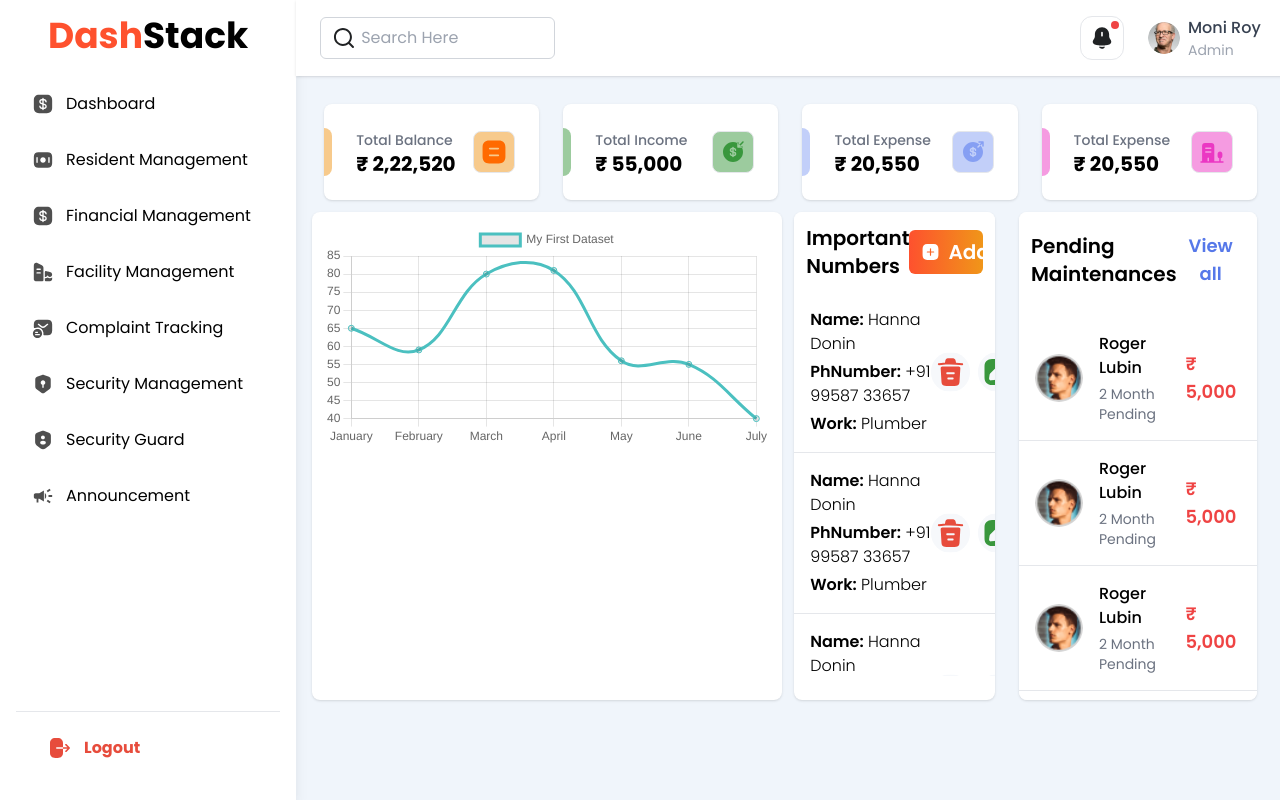
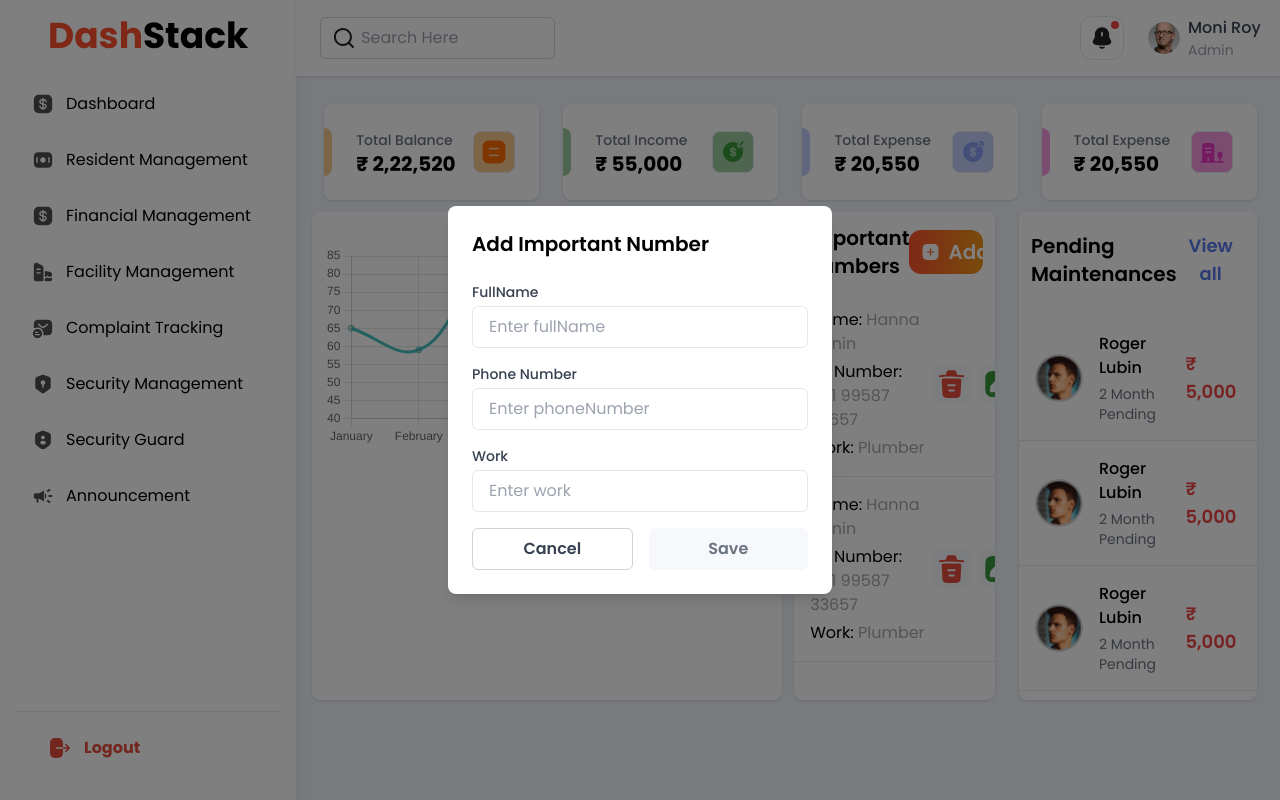
Before and after one commit to srpratik127/society-management, a React (Create React App) app in the folder frontend/: page /admin in a window 1280 px wide. Both pictures are taken after a click on the button "Add". Built offline with nearby package versions, Linux system fonts and the light colour scheme.

Commit message:
create dashboard popup

```diff
--- a/frontend/src/App.css
+++ b/frontend/src/App.css
@@ -27,3 +27,20 @@ input[type="checkbox"]:checked::after {
   left: 0.5px;
   top: -4px;
 }
+
+::-webkit-scrollbar {
+  width: 5px;
+}
+
+::-webkit-scrollbar-track {
+  background: #F4F4F4;
+}
+
+::-webkit-scrollbar-thumb {
+  background-color: #202224;
+  border-radius: 10px;
+  }
+
+::-webkit-scrollbar-thumb:hover {
+  background: #202224;
+}
--- a/frontend/src/components/Sidebar.js
+++ b/frontend/src/components/Sidebar.js
@@ -1,6 +1,5 @@
 import React, { useState } from "react";
 import { sidebardata } from "../data/sidebardata";
-import { useLocation } from "react-router-dom";
 
 const Sidebar = () => {
   const [activeDropdown, setActiveDropdown] = useState(null);
--- a/frontend/src/components/admin/ImportantNum.js
+++ b/frontend/src/components/admin/ImportantNum.js
@@ -1,13 +1,36 @@
-import React from 'react'
-import { ImportantNumbers } from '../../data/admindashbord'
+import React, { useState } from "react";
+import { ImportantNumbers } from "../../data/admindashbord";
+import ImportantNumber from "../models/ImportantNumber";
+import DeleteModel from "../models/DeleteModel";
 
-const ImportantNum = () => {
+export const ImportantNum = () => {
+  const [isOpen, setIsOpen] = useState(false);
+  const [selectedNumber, setSelectedNumber] = useState(null);
+  const [openDelete, setOpenDelete] = useState(false);
+
+  const handleEdit = (number) => {
+    setSelectedNumber(number);
+    setIsOpen(true);
+  };
+
+  const handleAdd = () => {
+    setSelectedNumber(null);
+    setIsOpen(true);
+  };
+
   return (
     <>
       <div className="flex justify-between items-center text-xl font-semibold bg-white p-3 rounded-lg">
         <h1>Important Numbers</h1>
-                <button className="flex items-center space-x-2 p-2 px-3 rounded-md text-white bg-gradient-to-r from-[#FE512E] to-[#F09619]">
-                    <img src="/assets/add-square.svg" alt="Add Icon" className="h-5 w-5" />
+        <button
+          onClick={handleAdd}
+          className="flex items-center space-x-2 p-2 px-3 rounded-xl text-white bg-gradient-to-r from-[#FE512E] to-[#F09619]"
+        >
+          <img
+            src="/assets/add-square.svg"
+            alt="Add Icon"
+            className="h-5 w-5"
+          />
           <span>Add</span>
         </button>
       </div>
@@ -20,36 +43,52 @@ const ImportantNum = () => {
           >
             <div className="space-y-1">
               <span className="block">
-                                <span className="font-semibold">Name:</span>{" "}
-                                <span className="font-light">{importantNumber.Name}</span>
+                <span>Name:</span>{" "}
+                <span className="text-[#A7A7A7]">{importantNumber.Name}</span>
               </span>
               <span className="block">
-                                <span className="font-semibold">PhNumber:</span>{" "}
-                                <span className="font-light">{importantNumber.PhNumber}</span>
+                <span>Ph Number:</span>{" "}
+                <span className="text-[#A7A7A7]">
+                  +91 {importantNumber.PhNumber}
+                </span>
               </span>
               <span className="block">
-                                <span className="font-semibold">Work:</span>{" "}
-                                <span className="font-light">{importantNumber.Work}</span>
+                <span>Work:</span>{" "}
+                <span className="text-[#A7A7A7]">{importantNumber.Work}</span>
               </span>
             </div>
             <div className="flex space-x-2 items-center">
               <img
+                onClick={() => setOpenDelete(true)}
                 src="/assets/delete.svg"
                 alt="Delete Icon"
-                                className="h-10 w-10  cursor-pointer hover:bg-gray-100 rounded-full"
+                className="h-10 w-10 cursor-pointer"
               />
               <img
                 src="/assets/edit.svg"
                 alt="Edit Icon"
-                                className="h-10 w-10  cursor-pointer hover:bg-gray-100 rounded-full"
+                className="h-10 w-10 cursor-pointer"
+                onClick={() => handleEdit(importantNumber)}
               />
             </div>
           </div>
         ))}
       </div>
 
+      {isOpen && (
+        <ImportantNumber
+          closePopup={() => setIsOpen(false)}
+          initialData={selectedNumber}
+        />
+      )}
+
+      {openDelete && (
+        <DeleteModel
+          closePopup={() => setOpenDelete(false)}
+        />
+      )}
     </>
-    )
-}
+  );
+};
 
-export default ImportantNum
+export default ImportantNum;
--- /dev/null
+++ b/frontend/src/components/models/DeleteModel.js
@@ -0,0 +1,31 @@
+import React from "react";
+
+const DeleteModel = ({ closePopup, onDelete }) => {
+  return (
+    <div className="fixed inset-0 flex items-center justify-center z-50">
+      <div className="fixed inset-0 bg-black opacity-50"></div>
+      <div className="bg-white p-6 rounded-xl shadow-lg z-10 w-full max-w-96 mx-auto">
+        <h2 className="text-xl font-semibold mb-5">Delete Number?</h2>
+        <p className="text-sm text-[#A7A7A7]">
+          Are you sure you want to delete this number?
+        </p>
+        <div className="flex mt-4">
+          <button
+            className="bg-gray-300 w-full hover:bg-gray-400 text-gray-700 py-2 px-4 rounded-lg mr-4"
+            onClick={closePopup}
+          >
+            Cancel
+          </button>
+          <button
+            className="bg-red-500 w-full hover:bg-red-700 text-white py-2 px-4 rounded-lg"
+            onClick={onDelete}
+          >
+            Delete
+          </button>
+        </div>
+      </div>{" "}
+    </div>
+  );
+};
+
+export default DeleteModel;
--- /dev/null
+++ b/frontend/src/components/models/ImportantNumber.js
@@ -0,0 +1,138 @@
+import React, { useEffect, useState } from "react";
+
+const ImportantNumber = ({ closePopup, initialData }) => {
+  const [formData, setFormData] = useState({
+    fullName: "",
+    phoneNumber: "",
+    work: "",
+  });
+  const [errors, setErrors] = useState({});
+
+  useEffect(() => {
+    if (initialData) {
+      setFormData({
+        fullName: initialData.Name,
+        phoneNumber: initialData.PhNumber,
+        work: initialData.Work,
+      });
+    } else {
+      setFormData({ fullName: "", phoneNumber: "", work: "" });
+    }
+  }, [initialData]);
+
+  const validate = () => {
+    const { fullName, phoneNumber, work } = formData;
+    const newErrors = {
+      fullName: !fullName.trim()
+        ? "Full Name is required."
+        : fullName.length < 2
+        ? "Must be at least 2 characters."
+        : "",
+      phoneNumber: !phoneNumber.trim()
+        ? "Phone Number is required."
+        : !/^\d{10}$/.test(phoneNumber)
+        ? "Must be a 10-digit number."
+        : "",
+      work: !work.trim()
+        ? "Work is required."
+        : work.length < 3
+        ? "Must be at least 3 characters."
+        : "",
+    };
+    setErrors(newErrors);
+    return !Object.values(newErrors).some(Boolean);
+  };
+
+  const handleSubmit = (e) => {
+    e.preventDefault();
+    if (validate()) {
+      if (initialData) {
+        console.log("update data:", formData);
+      } else {
+        console.log("Submited data:", formData);
+      }
+      closePopup();
+    }
+  };
+  const handleChange = (e) => {
+    const { id, value } = e.target;
+    setFormData((prev) => ({ ...prev, [id]: value }));
+    setErrors((prevErrors) => ({
+      ...prevErrors,
+      [id]:
+        id === "phoneNumber"
+          ? !/^\d{10}$/.test(value)
+            ? "Must be a 10-digit number."
+            : ""
+          : !value.trim()
+          ? `${id.charAt(0).toUpperCase() + id.slice(1)} is required.`
+          : id === "fullName" && value.length < 2
+          ? "Must be at least 2 characters."
+          : id === "work" && value.length < 3
+          ? "Must be at least 3 characters."
+          : "",
+    }));
+  };
+
+  const isFormComplete = Object.values(formData).every(Boolean);
+
+  return (
+    <div className="fixed inset-0 flex items-center justify-center z-50">
+      <div className="fixed inset-0 bg-black opacity-50"></div>
+      <div className="bg-white p-6 rounded-lg shadow-lg z-10 w-full max-w-96 mx-auto">
+        <h2 className="text-xl font-semibold mb-6">
+          {initialData ? "Edit Important Number" : "Add Important Number"}
+        </h2>
+        <form onSubmit={handleSubmit}>
+          {["fullName", "phoneNumber", "work"].map((field) => (
+            <div key={field} className="mb-4">
+              <label
+                htmlFor={field}
+                className="block text-sm font-medium text-gray-700"
+              >
+                {field === "phoneNumber"
+                  ? "Phone Number"
+                  : field.charAt(0).toUpperCase() + field.slice(1)}
+              </label>
+              <input
+                type={field === "phoneNumber" ? "tel" : "text"}
+                id={field}
+                placeholder={`Enter ${field}`}
+                className={`mt-1 w-full px-4 py-2 border rounded-md focus:outline-none focus:ring-1 focus:ring-slate-600 ${
+                  errors[field] ? "border-red-500" : ""
+                }`}
+                value={formData[field]}
+                onChange={handleChange}
+              />
+              {errors[field] && (
+                <p className="text-red-500 text-sm">{errors[field]}</p>
+              )}
+            </div>
+          ))}
+          <div className="flex">
+            <button
+              type="button"
+              className="border border-[#D3D3D3] w-full text-gray-700 font-semibold py-2 px-4 rounded-md mr-4"
+              onClick={closePopup}
+            >
+              Cancel
+            </button>
+            <button
+              type="submit"
+              disabled={!isFormComplete}
+              className={`w-full font-semibold py-2 px-4 rounded-md ${
+                isFormComplete
+                  ? "bg-gradient-to-r from-[#FE512E] to-[#F09619] text-white"
+                  : "bg-[#F6F8FB] text-gray-500"
+              }`}
+            >
+              Save
+            </button>
+          </div>
+        </form>
+      </div>
+    </div>
+  );
+};
+
+export default ImportantNumber;
--- a/frontend/src/data/admindashbord.js
+++ b/frontend/src/data/admindashbord.js
@@ -33,27 +33,23 @@ export const DashbordCards = [
 export const ImportantNumbers = [
     {
         Name: "Hanna Donin",
-        PhNumber: "+91 99587 33657",
+        PhNumber: "99587 33657",
         Work: "Plumber",
-
     },
     {
-        Name: " Hanna Donin",
-        PhNumber: "+91 99587 33657",
+        Name: "Hanna Donin",
+        PhNumber: "99587 33657",
         Work: "Plumber",
-
     },
     {
-        Name: " Hanna Donin",
-        PhNumber: "+91 99587 33657",
+        Name: "Hanna Donin",
+        PhNumber: "99587 33657",
         Work: "Plumber",
-
     },
     {
-        Name: " Hanna Donin",
-        PhNumber: "+91 99587 33657",
+        Name: "Hanna Donin",
+        PhNumber: "99587 33657",
         Work: "Plumber",
-
     },
 ]
 
--- a/frontend/src/pages/admin/Admin.js
+++ b/frontend/src/pages/admin/Admin.js
@@ -1,7 +1,7 @@
 import React from "react";
 import Sidebar from "../../components/Sidebar";
 import Navbar from "../../components/Navbar";
-import Dashboard from "../../components/admin/Dashboard";
+import Dashboard from "./Dashboard";
 
 const Admin = () => {
     return (
@@ -10,9 +10,7 @@ const Admin = () => {
             <div className="flex-1 flex flex-col">
                 <Navbar />
                 <Dashboard />
-
             </div>
-
         </div>
     );
 };
--- a/frontend/src/components/admin/Dashboard.js
+++ b/frontend/src/pages/admin/Dashboard.js
@@ -1,9 +1,9 @@
 import React from 'react'
-import DashbordCard from '../DashbordCard'
+import DashbordCard from '../../components/DashbordCard'
 import { DashbordCards } from '../../data/admindashbord'
 import LineChart from "../../components/admin/LineChart";
-import ImportantNum from './ImportantNum';
-import PendingMaintenances from './PendingMaintenances';
+import ImportantNum from '../../components/admin/ImportantNum';
+import PendingMaintenances from '../../components/admin/PendingMaintenances';
 
 const Dashboard = () => {
     return (
```
Lines whose indentation alone changed are shown as unchanged.
